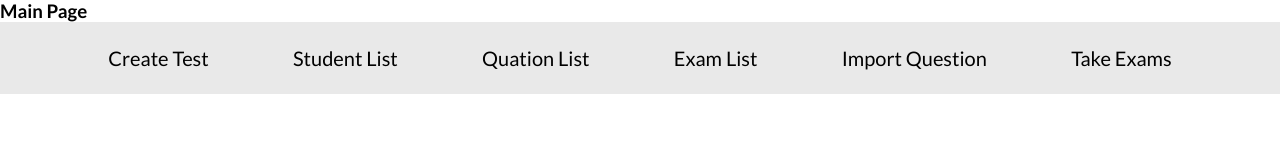
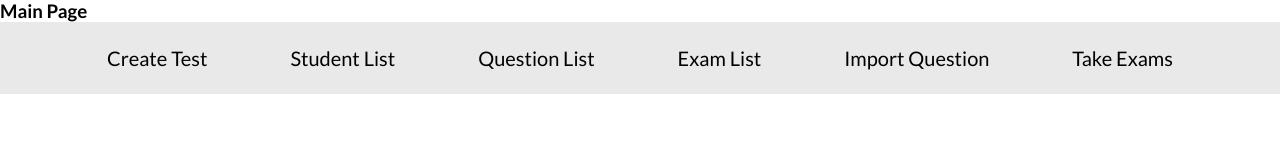
Before and after one commit to JinwooOh/CS200-testing-service, a React (Create React App) app in the folder client/: page / in a window 1280 px wide. Shown: the top 160 px of the page. Built offline with nearby package versions, Linux system fonts and the light colour scheme; no server answers.

Commit message:
Fixed spelling error

```diff
--- a/client/src/components/Nav.js
+++ b/client/src/components/Nav.js
@@ -7,7 +7,7 @@ class Nav extends Component {
       <div className="nav">
         <Link to="/createtest">Create Test</Link>
         <Link to="/studentlist">Student List</Link>
-        <Link to="/questionlist"> Quation List </Link>
+        <Link to="/questionlist"> Question List </Link>
         <Link to="/examlist">Exam List</Link>
         <Link to="/importquestion">Import Question</Link>
         <Link to="/takeexam"> Take Exams </Link>
```
